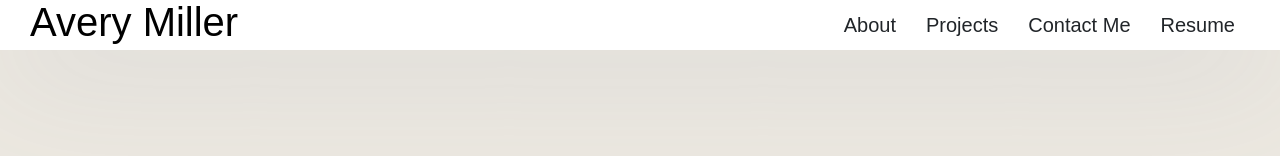
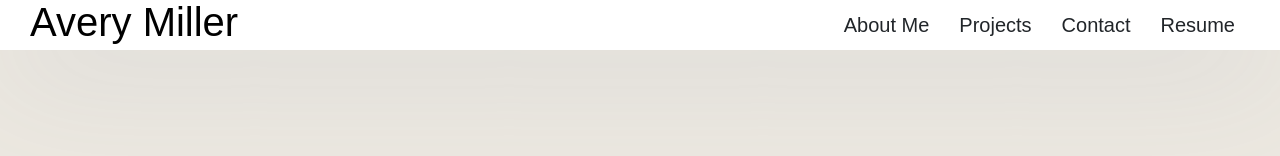
Before and after one commit to averyjmiller/react-portfolio, a React (Vite) app: page /react-portfolio/resume in a window 1280 px wide. Shown: the top 156 px of the page. Built offline with nearby package versions, Linux system fonts and the light colour scheme.

Commit message:
adjusted the wording of the nav bar

```diff
--- a/src/components/Navigation.jsx
+++ b/src/components/Navigation.jsx
@@ -6,13 +6,13 @@ export default function Navigation() {
     <Navbar
       links={[
         <Link key={1} to="./about">
-          About
+          About Me
         </Link>,
         <Link key={2} to="./work">
           Projects
         </Link>,
         <Link key={3} to="./contact">
-          Contact Me
+          Contact
         </Link>,
         <Link key={4} to="./resume">
           Resume
```
